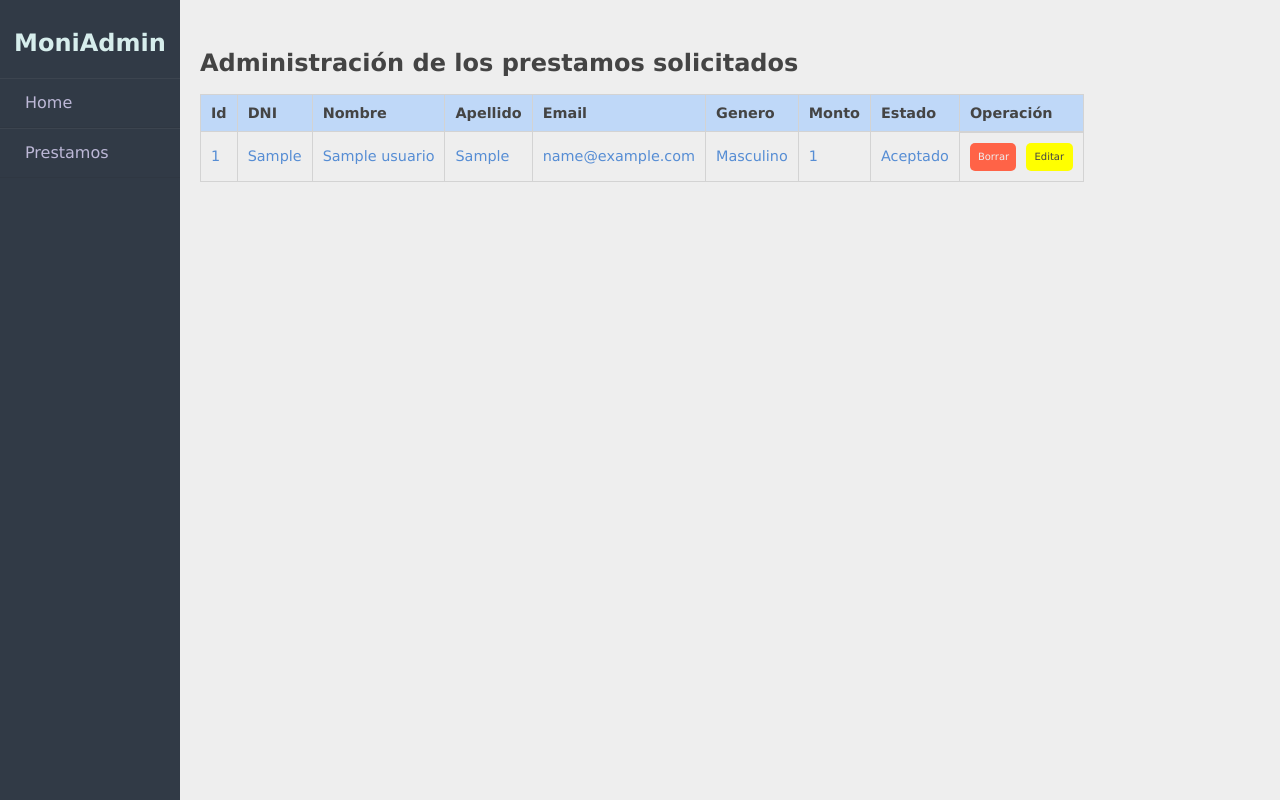
After one commit to ctnfimac/moni.com_pruebatecnica, a Django app: page /administrador in a window 1280 px wide. The commit adds this page. Run offline with Django 3.2, Linux system fonts and the light colour scheme; a user stored in the database is signed in; data comes from the database, SQL or seed files in the repository; tables that the repository leaves empty hold one stand-in row (values such as "Sample post").

Commit message:
Funcnionalidades de Eliminar y Editar los prestamos desde un administrador personalizado Tambien agrego los templates correspondientes. Agrego pruebas unitarias Actualizo el readme

```diff
--- a/source/settings/urls.py
+++ b/source/settings/urls.py
@@ -19,5 +19,5 @@ from django.urls import path, include
 
 urlpatterns = [
     path('admin/', admin.site.urls),
-    path('web/', include('web.urls'))
+    path('', include('web.urls'))
 ]
--- /dev/null
+++ b/source/static/css/administrador.css
@@ -0,0 +1,175 @@
+body{
+  background-color: #eee;
+}
+
+h1{
+  font-size: 1.5em;
+  color: #444;
+  margin-top: 50px;
+}
+
+.wrapper .main_content{
+  width: 100%;
+  margin-left: 200px;
+}
+
+
+.wrapper{
+    display: flex;
+    position: relative;
+}
+
+.wrapper .sidebar{
+    width: 180px;
+    height: 100%;
+    background: #313a46;
+    padding: 30px 0px;
+    position: fixed;
+}
+
+
+
+/*
+ Estilos de la tabla de prestamos
+*/
+.prestamo_admin{
+	width: 750px;
+	border-collapse: collapse;
+}
+
+table, th, td {
+  border:1px solid lightgray;
+  white-space: nowrap;
+}
+
+tr th {
+	background: #bfd8f8;
+  color: #444;
+}
+
+td, th {
+	padding: 10px;
+	text-align: left;
+  color: #568dd4;
+  font-size: .9em;
+}
+
+.prestamo_admin__contentbtn{
+  display: flex;
+  justify-content: space-between;
+  border-bottom: none;
+  border-left: none;
+  border-right: none;
+}
+
+.prestamo_admin--btn{
+  display: block;
+  background-color: gray;
+  width: 45%;
+  padding: 8px;
+  padding-right: 13px;
+  border-radius: 5px;
+  font-size: 10px;
+  text-decoration: none;
+  text-align: center;
+  border: none;
+
+}
+
+.prestamo_admin .btn-eliminar{
+  background-color: tomato;
+  color: #eee;
+}
+
+.prestamo_admin .btn-editar{
+  background-color: yellow;
+  color: #444;
+}
+
+
+.wrapper .sidebar h2{
+    color: #d6edec;
+    text-align: center;
+    margin-bottom: 20px;
+}
+
+.wrapper .sidebar ul li{
+  padding: 15px;
+  border-bottom: 1px solid #bdb8d7;
+  border-bottom: 1px solid rgba(0,0,0,0.05);
+  border-top: 1px solid rgba(255,255,255,0.05);
+}
+
+.wrapper .sidebar ul li a{
+  color: #bdb8d7;
+  display: block;
+  text-decoration: none;
+  padding-left: 10px;
+}
+
+/*
+ Estilos de aceptar eliminar prestamo
+*/
+.prestamo_elmininar{
+  background-color: #fff;
+  padding: 20px;
+  border-radius: 6px;
+  width: 100%;
+  max-width: 600px;
+  margin-top: 20px;
+}
+
+.prestamo_elmininar h5{
+  color: #444;
+  font-size: 1em;
+  font-weight: 100;
+}
+
+.prestamo_elmininar ul{
+  list-style: none;
+  margin-top: 20px;
+  margin-bottom: 20px;
+  color: gray;
+}
+
+.prestamo_elmininar ul span{
+  color: black;
+}
+
+.prestamo_elmininar button, .prestamo_elmininar a{
+  background-color: #2ecc71;
+  color: #fff;
+  border: none;
+  padding: 5px;
+  border-radius: 5px;
+  cursor: pointer;
+}
+
+.prestamo_elmininar a{
+  background-color: tomato;
+  text-decoration: none;
+}
+
+/*
+ Estilos de editar el prestamo
+*/
+
+
+.prestamo_editar__contenedor{
+  max-width: 600px;
+  margin-top: 50px;
+  background-color: #eee;
+}
+
+.prestamo_editar__contenedor input{
+  background-color: #eee;
+}
+
+.prestamo_editar .prestamo__submit{
+  width: 100%;
+}
+
+.prestamo_editar__contenedor .checkbox_aceptado{
+  position: absolute;
+  left: 80px;
+}
--- /dev/null
+++ b/source/static/js/web/prestamoEditarForm.js
@@ -0,0 +1,3 @@
+window.onload = function () {
+    console.log('edicion del prestamo')
+}
--- a/source/templates/base.html
+++ b/source/templates/base.html
@@ -7,6 +7,7 @@
     <title>{% block title %}{% endblock title%}</title>
     <link rel="stylesheet" href="{% static 'css/reset.css' %}">
     <link rel="stylesheet" href="{% static 'css/index.css' %}">
+    {% block extrastyle %}{% endblock extrastyle %}
 </head>
 <body>
     {% block main %}
--- /dev/null
+++ b/source/templates/base_admin.html
@@ -0,0 +1,26 @@
+{% extends 'base.html' %}
+{% load static %}
+
+{% block title %}Administración{% endblock %}
+{% block extrastyle%}
+    <link rel="stylesheet" href="{% static 'css/administrador.css' %}">
+{% endblock extrastyle %}
+
+
+{% block main %}
+<div class="wrapper">
+    <div class="sidebar">
+        <h2>MoniAdmin</h2>
+        <ul>
+            <li><a href="{% url 'web:prestamo' %}">Home</a></li>
+            <li><a href="{% url 'web:administrador' %}">Prestamos</a></li>
+        </ul>
+    </div>
+    <div class="main_content">
+        <div class="info">
+           {% block contenido%}
+           {% endblock contenido%}
+      </div>
+    </div>
+</div>
+{% endblock main %}
--- /dev/null
+++ b/source/templates/prestamo/administrador.html
@@ -0,0 +1,35 @@
+{% extends 'base_admin.html' %}
+{% load static %}
+
+{% block contenido %}
+    <h1>Administración de los prestamos solicitados</h1>
+    <table class="prestamo_admin">
+        <tr>
+            <th>Id</th>
+            <th>DNI</th>
+            <th>Nombre</th>
+            <th>Apellido</th>
+            <th>Email</th>
+            <th>Genero</th>
+            <th>Monto</th>
+            <th>Estado</th>
+            <th>Operación</th>
+        </tr>
+        {% for fila in prestamos %}
+            <tr>
+                <td>{{fila.id}}</td>
+                <td>{{fila.usuario.dni}}</td>
+                <td>{{fila.usuario.nombre}}</td>
+                <td>{{fila.usuario.apellido}}</td>
+                <td>{{fila.usuario.email}}</td>
+                <td>{{fila.usuario.genero}}</td>
+                <td>{{fila.monto}}</td>
+                <td>{% if fila.aceptado %} Aceptado {% else %} Rechazado {% endif %}</td>
+                <td class="prestamo_admin__contentbtn">
+                    <a class="prestamo_admin--btn btn-eliminar" href="{% url 'web:eliminar_prestamo' fila.id %}">Borrar</a>
+                    <a class="prestamo_admin--btn btn-editar" href="{% url 'web:editar_prestamo' fila.id%}">Editar</a>
+                </td>
+            </tr>
+        {% endfor %}
+    </table>
+{% endblock contenido%}
--- a/source/templates/prestamo/index.html
+++ b/source/templates/prestamo/index.html
@@ -1,5 +1,7 @@
 {% extends 'base.html' %}
 {% load static %}
+
+{% block title %} Prestamo {% endblock %}
 
 {% block main %}
 <section class="prestamo">
--- a/source/web/common/aprobacion_del_prestamo.py
+++ b/source/web/common/aprobacion_del_prestamo.py
@@ -1,7 +1,11 @@
 import requests
 
 
-def aprobacion_del_prestamo(dni):
+def aprobacion_del_prestamo(dni:str):
+    """
+    realiza una peticion a la api de moni.com.ar para verificar si el usuario
+    que esta realizando un prestamo puede ser aceptado o no
+    """
     try:
         url = f'https://api.moni.com.ar/api/v4/scoring/pre-score/{dni}'
         parametros = {'credential': 'ZGpzOTAzaWZuc2Zpb25kZnNubm5u'}
--- a/source/web/forms/__init__.py
+++ b/source/web/forms/__init__.py
@@ -1 +1,2 @@
 from .prestamoForm import PrestamoForm
+from .prestamoEditarForm import PrestamoEditarForm
--- a/source/web/urls.py
+++ b/source/web/urls.py
@@ -1,9 +1,13 @@
 from django.urls import path
 from web.views.prestamoView import prestamo, PrestamoView
+from web.views.administradorView import AdministradorView,PrestamoEliminarView,PrestamoEditarView
 
 app_name = 'web'
 
 urlpatterns = [
     path("", prestamo, name='prestamo'),
+    path("administrador", AdministradorView.as_view(), name='administrador'),
+    path("administrador/pretamo/eliminar/<int:pk>", PrestamoEliminarView.as_view(), name='eliminar_prestamo'),
+    path("administrador/pretamo/editar/<int:pk>", PrestamoEditarView.as_view(), name='editar_prestamo'),
     path("prestamo", PrestamoView.as_view(), name='solicitar_prestamo')
 ]
--- /dev/null
+++ b/source/web/views/administradorView.py
@@ -0,0 +1,46 @@
+from django.contrib.auth.mixins import LoginRequiredMixin
+from django.urls import reverse_lazy
+from web.models.prestamo import Prestamo
+from web.forms.prestamoEditarForm import PrestamoEditarForm
+from django.http import JsonResponse
+from django.views.generic import(
+    ListView,
+    DeleteView,
+    UpdateView
+)
+
+
+
+class AdministradorView(LoginRequiredMixin,ListView):
+    """
+    lista todos los prestamos solicitados ordenados por id de
+    forma descendente.
+    Solo se puede ingresar si esta logueado
+    """
+    template_name = 'prestamo/administrador.html'
+    model = Prestamo
+    context_object_name = 'prestamos'
+    ordering = ['-id']
+
+
+class PrestamoEliminarView(LoginRequiredMixin,DeleteView):
+    model = Prestamo
+    template_name = 'prestamo/confirmar_eliminar_prestamo.html'
+    success_url = reverse_lazy('web:administrador')
+
+
+class PrestamoEditarView(LoginRequiredMixin,UpdateView):
+    model = Prestamo
+    form_class = PrestamoEditarForm
+    template_name = 'prestamo/editar.html'
+    context_object_name = 'prestamo'
+    success_url = reverse_lazy('web:administrador')
+
+
+    def form_valid(self, form):
+        form.save()
+        return super().form_valid(form)
+
+    def form_invalid(self, form):
+        errors = form.errors
+        return JsonResponse({'errors': errors}, status=400)
```
Also changed, not shown: source/templates/prestamo/confirmar_eliminar_prestamo.html (added, +24 -0 lines), source/templates/prestamo/editar.html (added, +58 -0 lines), source/web/forms/prestamoEditarForm.py (added, +28 -0 lines), source/web/tests/test_prestamo.py (+58 -0 lines), README.md, source/requirements.txt (line endings or trailing spaces).
